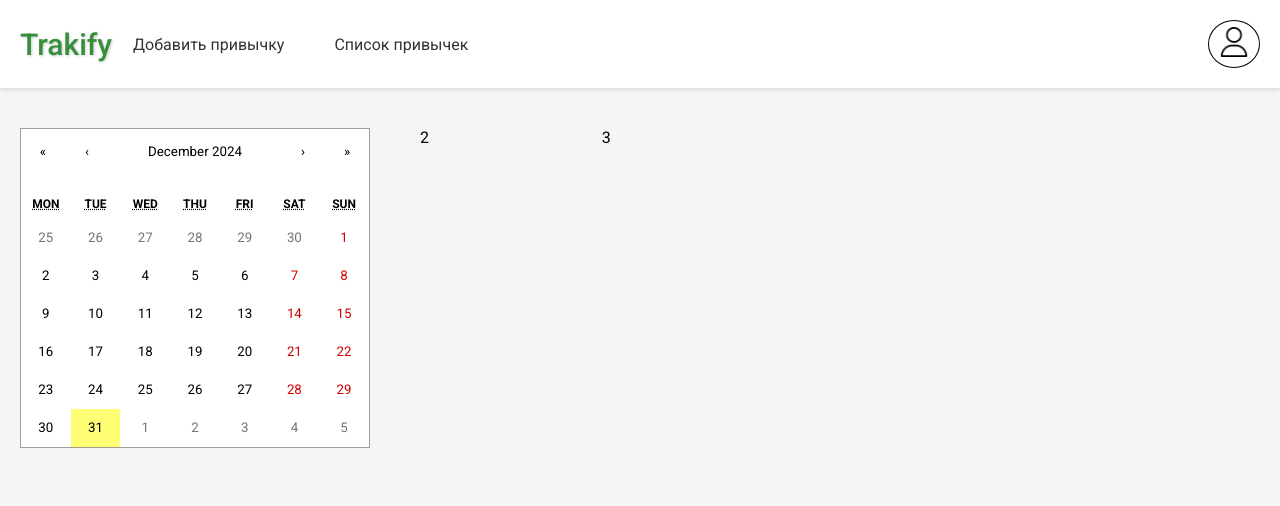
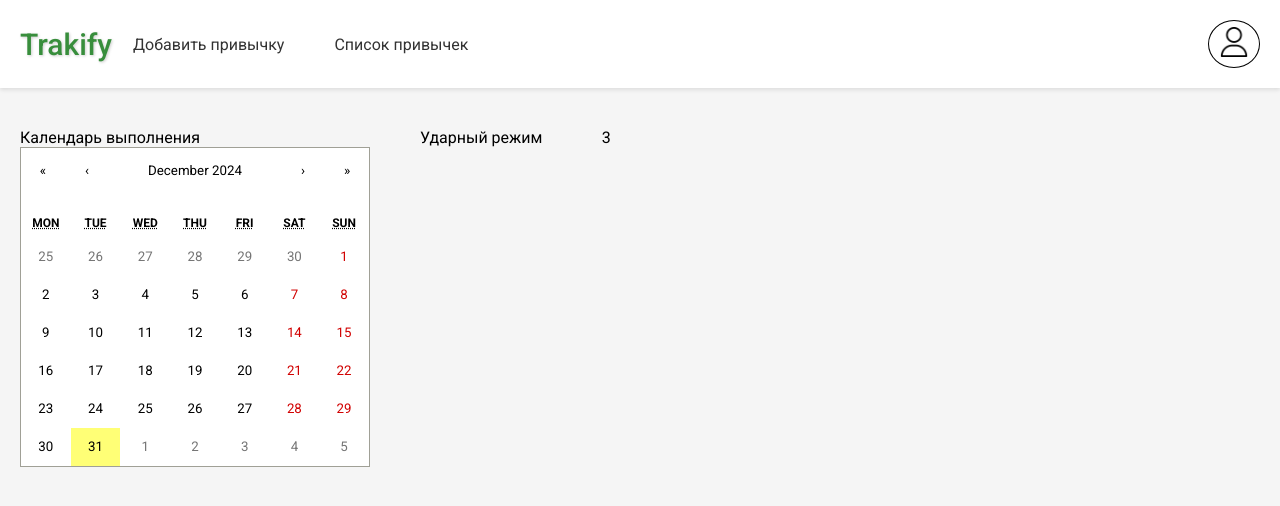
Before and after one commit to 2Revol2/Trakify, a React (Vite) app: page /habit/1 in a window 1280 px wide. Shown: the top 506 px of the page. Built offline with nearby package versions, Linux system fonts and the light colour scheme.

Commit message:
feat: add calendar marker for completed habits

```diff
--- /dev/null
+++ b/src/components/Calendar/HabitCalendar.module.scss
@@ -0,0 +1,5 @@
+.markDays {
+  background-color: orange !important;
+  color: white  !important;
+  border-radius: 2.5rem;
+}
--- a/src/components/Calendar/HabitCalendar.tsx
+++ b/src/components/Calendar/HabitCalendar.tsx
@@ -1,12 +1,19 @@
-import Calendar from "react-calendar"
+import Calendar from "react-calendar";
+import style from "./HabitCalendar.module.scss";
+import "react-calendar/dist/Calendar.css";
 
-
-import 'react-calendar/dist/Calendar.css'
-
-export const HabitCalendar = () => {
+type Props = {
+  completedDays: string[];
+};
+export const HabitCalendar = ({ completedDays }: Props) => {
 
 
   return (
-   <Calendar />
-  )
-}
+    <Calendar
+      tileClassName={({ date }) => {
+        const dateString = date.toLocaleDateString("en-CA");
+        return completedDays.includes(dateString) ? style.markDays : "";
+      }}
+    />
+  );
+};
--- a/src/pages/AllHabit/AllHabit.tsx
+++ b/src/pages/AllHabit/AllHabit.tsx
@@ -53,7 +53,7 @@ export const AllHabit = () => {
     const habitsData: HabitsType[] = JSON.parse(
       localStorage.getItem("habits") || "[]"
     );
-    const today = new Date().toISOString().split("T")[0];
+    const today = new Date().toLocaleDateString("en-CA");
     const updatedHabits = habitsData.map((habit: HabitsType) => {
       if (habit.name === habitName) {
         if (habit.lastDay !== today) {
--- a/src/pages/HabitDetails/HabitDetails.tsx
+++ b/src/pages/HabitDetails/HabitDetails.tsx
@@ -9,6 +9,7 @@ export const HabitDetails = () => {
     localStorage.getItem("habits") || "[]"
   );
   const habit = habitsData.find((habit) => habit.name === name);
+  const completedDays = habit?.completeDays || [];
 
   return (
     <div className={style.wrapper}>
@@ -16,8 +17,21 @@ export const HabitDetails = () => {
         <Title>{habit?.name}</Title>
       </div>
       <div className={style.contentWrap}>
-        <div><HabitCalendar/></div>
-        <div>2</div>
+        {/* 1 */}
+        <div>
+          <div>
+            <p>Календарь выполнения</p>
+            <HabitCalendar completedDays={completedDays} />
+          </div>
+        </div>
+        {/* 2 */}
+        <div>
+          <div>
+            <p>Ударный режим</p>
+            {habit?.streak}
+          </div>
+        </div>
+        {/* 3 */}
         <div>3</div>
       </div>
     </div>
```
